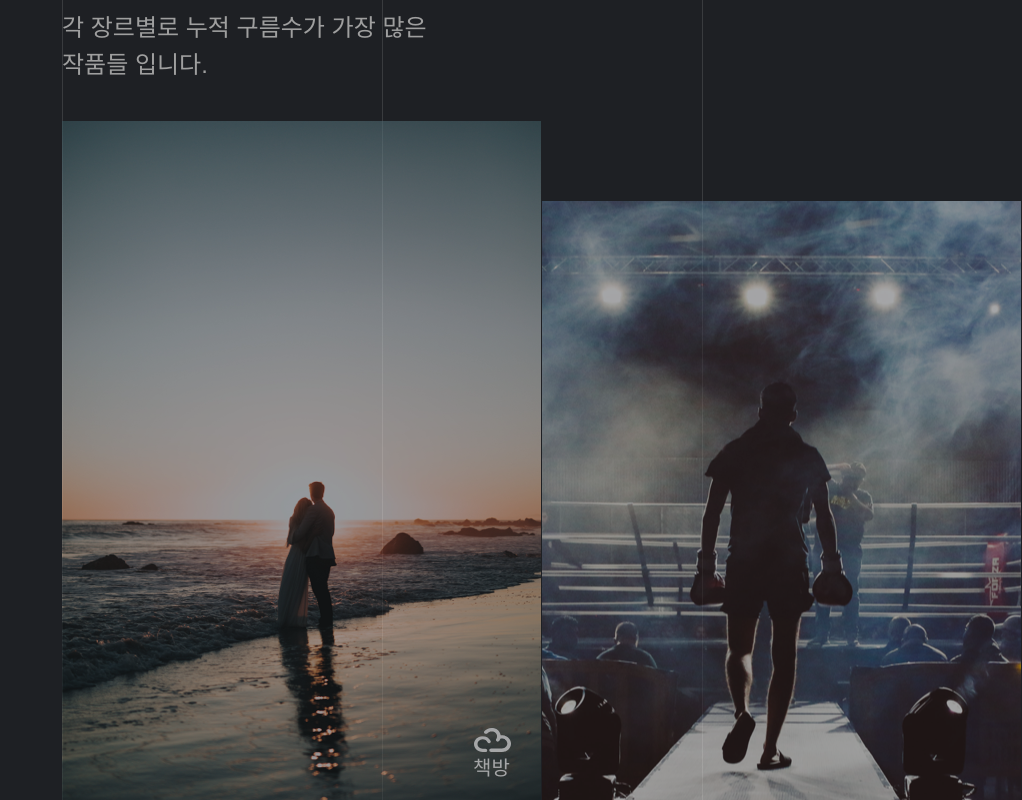
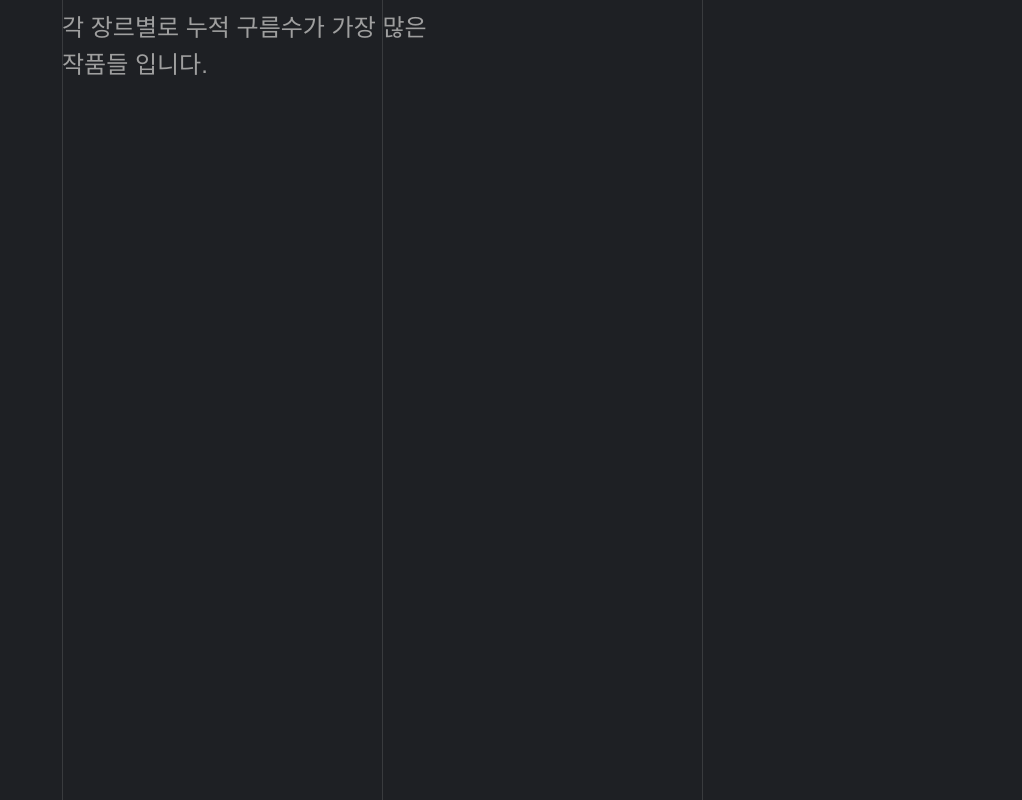
Before and after one commit to codestates/cloud-bookstore-client, a React (Create React App) app: page / in a window 1280 px wide. Shown: the part 1400-2200 px from the top of the page, without its empty margins (258-1280 px from the left). Built offline with nearby package versions, Linux system fonts and the light colour scheme.

Commit message:
[1-3] Install AOS library for animation
best novel의 fade animation을 넣기위해 AOS library를
설치하고 적용함

```diff
--- a/package.json
+++ b/package.json
@@ -45,8 +45,10 @@
     ]
   },
   "devDependencies": {
+    "@types/aos": "^3.0.3",
     "@typescript-eslint/eslint-plugin": "^4.15.1",
     "@typescript-eslint/parser": "^4.15.1",
+    "aos": "^3.0.0-beta.6",
     "eslint": "^7.19.0",
     "eslint-config-prettier": "^7.2.0",
     "eslint-plugin-import": "^2.22.1",
--- a/src/css/Landingpage.css
+++ b/src/css/Landingpage.css
@@ -89,7 +89,7 @@
 }
 
 .landingBestNovel {
-  height: 1878px;
+  height: 1730px;
   margin: 0;
 }
 
--- a/src/pages/Landingpage.tsx
+++ b/src/pages/Landingpage.tsx
@@ -1,7 +1,11 @@
 import React from 'react';
+import AOS from 'aos';
+import 'aos/dist/aos.css';
+
 import '../css/Landingpage.css';
 
 function Landingpage() {
+  AOS.init();
   return (
     <>
       <div className="greyLine1"></div>
@@ -35,7 +39,11 @@ function Landingpage() {
             </div>
           </div>
           <div className="LBNTbestNovelList">
-            <div className="LBNT1">
+            <div
+              className="LBNT1"
+              data-aos="fade-up"
+              data-aos-anchor-placement="top-bottom"
+            >
               <div className="LBNT1-thumb">
                 <div className="LBNT1-stamp"></div>
               </div>
@@ -52,7 +60,12 @@ function Landingpage() {
                 </p>
               </div>
             </div>
-            <div className="LBNT2">
+            <div
+              className="LBNT2"
+              data-aos="fade-up"
+              data-aos-anchor-placement="top-bottom"
+              data-aos-offset="300"
+            >
               <div className="LBNT2-thumb">
                 <div className="LBNT2-stamp"></div>
               </div>
@@ -68,7 +81,12 @@ function Landingpage() {
                 </p>
               </div>
             </div>
-            <div className="LBNT3">
+            <div
+              className="LBNT3"
+              data-aos="fade-up"
+              data-aos-anchor-placement="top-bottom"
+              data-aos-offset="500"
+            >
               <div className="LBNT3-thumb">
                 <div className="LBNT3-stamp"></div>
               </div>
@@ -80,8 +98,7 @@ function Landingpage() {
                   짊어지기 버거운 삶의 무게에 병원 옥상에서 투신자살을
                   택하는데...... 그런데 어라? 정신차려보니 아무것도 안보이는
                   캄캄한 곳─용의 알이라고?! 감옥에서 단 둘이 은밀한 시간을
-                  보내거나, 알몸으로 거리 배회, 주인님과 노예 플레이......
-                  신에게 부여받은 마지막 기회.
+                  보내거나, 알몸으로 거리 배회, 신에게 부여받은 마지막 기회.
                 </p>
               </div>
             </div>
```
